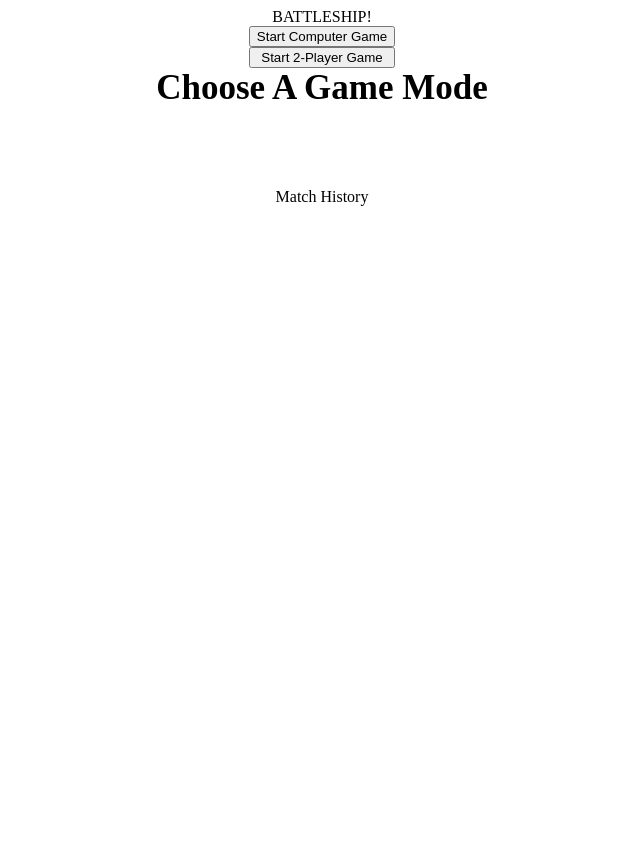
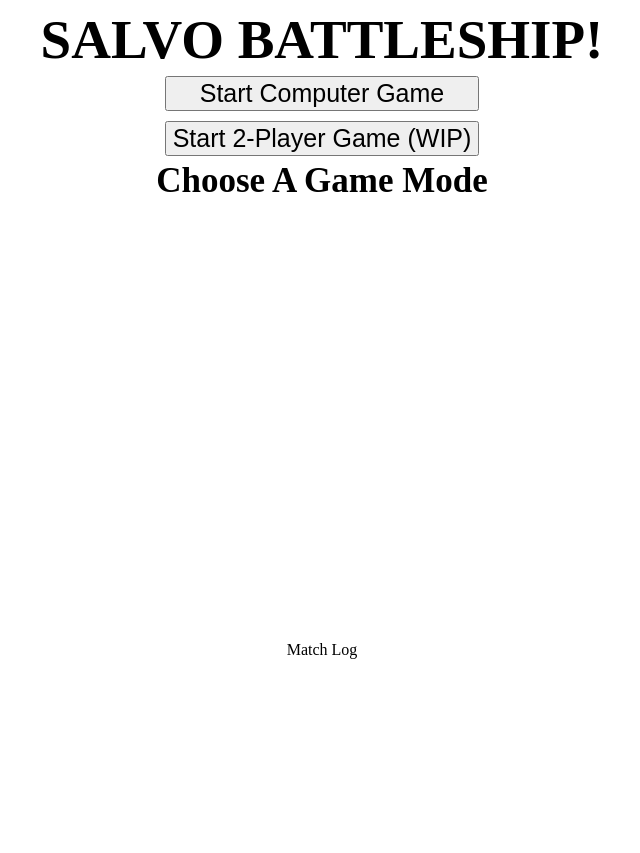
Before and after one commit to Kagemori/odin-battleship, a website built with webpack: page src/template.html in a window 1280 px wide. Shown: the whole page, without its empty margins (318-958 px from the left). Before the commit the page ends 800 px from the top, so only its background shows below. Built offline with nearby package versions, Linux system fonts and the light colour scheme.

Commit message:
Add styling to title

```diff
--- a/src/css/styles.css
+++ b/src/css/styles.css
@@ -5,15 +5,25 @@ header {
     align-items: center;
 }
 
+#title {
+    font-size: 55px;
+    font-weight: bold;
+}
+
 #menu {
     display: flex;
     flex-direction: column;
 }
 
+#menu button{
+    font-size: 25px;
+    margin: 5px;
+}
+
 #game {
     display: grid;
     grid-template-columns: 1fr 5fr 1fr;
-    grid-template-rows: 0.1fr 1fr 0.1fr 1fr;
+    grid-template-rows: 0.1fr 1fr 0.1fr .1fr;
 
     align-items: center;
 }
@@ -84,6 +94,7 @@ header {
 
 #p2-gameboard {
     display: flex;
+
     flex-wrap: wrap;
     /* grid-template-columns: repeat(10,1fr);
     grid-template-rows: repeat(10,1fr); */
@@ -101,8 +112,13 @@ header {
     margin: 20px;
 }
 
+#fire-salvo {
+    font-size: 30px;
+}
+
 .options {
     font-size: 30px;
+    margin: 10px;
 }
 
 .p1-tile,.p2-tile {
@@ -129,6 +145,8 @@ header {
 
     display: flex;
     flex-wrap: wrap;
+    overflow: auto;
+    height: 400px;
 }
 
 #history {
@@ -137,4 +155,6 @@ header {
 
 #player-moves, #computer-moves {
     width: 50%;
+    flex: 1 1 auto;
+    overflow-y: auto;
 }
--- a/src/template.html
+++ b/src/template.html
@@ -8,10 +8,10 @@
 
 <body>
     <header>
-        <div id="title">BATTLESHIP!</div>
+        <div id="title">SALVO BATTLESHIP!</div>
         <div id="menu">
             <button id="comp-match">Start Computer Game</button>
-            <button id="player-match">Start 2-Player Game</button>
+            <button id="player-match">Start 2-Player Game (WIP)</button>
         </div>
     </header>
 
@@ -44,7 +44,7 @@
         <div id="match-option"></div>
         <div id="match-moves">
             <div id="history">
-                Match History
+                Match Log
             </div>
             <div id="computer-moves">
 
```
